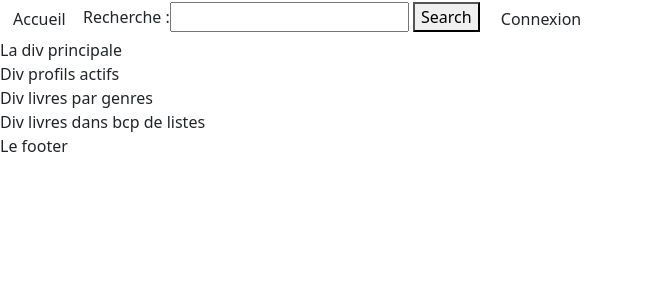
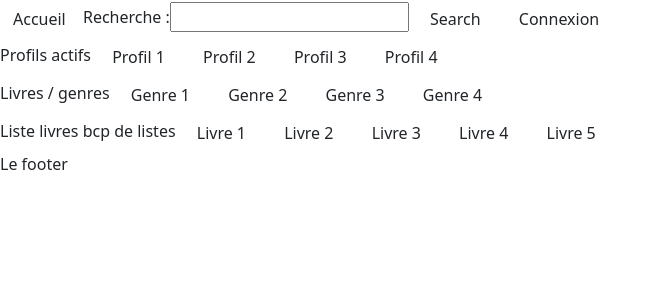
Before and after one commit to WewenGit/projet_web_L3, a Symfony app: template projet_web/templates/base.html.twig in a window 1280 px wide. Shown: the top 300 px of the page, without its empty margins (0-660 px from the left). Run offline with Twig, Linux system fonts and the light colour scheme; the template is opened without the code that fills it, so the values that code supplies are empty; some libraries are stand-ins or nearby versions.

Commit message:
modifications boutons page accueil

```diff
--- a/projet_web/templates/base.html.twig
+++ b/projet_web/templates/base.html.twig
@@ -16,11 +16,30 @@
 
             {% include "header.html.twig" %}
 
-            <div>
-                La div principale
-                <div>Div profils actifs</div>
-                <div>Div livres par genres</div>
-                <div>Div livres dans bcp de listes</div>
+            <div class="principal_div">
+                <div class="div-profils-actifs">
+                    Profils actifs
+                    <a href="{{ path('app_profil_detail') }}" class="btn rounded-pill btn-search px-3">Profil 1</a>
+                    <a href="{{ path('app_profil_detail') }}" class="btn rounded-pill btn-search px-3">Profil 2</a>
+                    <a href="{{ path('app_profil_detail') }}" class="btn rounded-pill btn-search px-3">Profil 3</a>
+                    <a href="{{ path('app_profil_detail') }}" class="btn rounded-pill btn-search px-3">Profil 4</a>
+                </div>
+                <div class="div-livres-genres">
+                    Livres / genres
+                    <a href="{{ path('app_liste_livres') }}" class="btn rounded-pill btn-search px-3">Genre 1</a>
+                    <a href="{{ path('app_liste_livres') }}" class="btn rounded-pill btn-search px-3">Genre 2</a>
+                    <a href="{{ path('app_liste_livres') }}" class="btn rounded-pill btn-search px-3">Genre 3</a>
+                    <a href="{{ path('app_liste_livres') }}" class="btn rounded-pill btn-search px-3">Genre 4</a>
+                </div>
+                </n>
+                <div class="div-livres-lotoflistes">
+                    Liste livres bcp de listes
+                    <a href="{{ path('app_liste_livres') }}" class="btn rounded-pill btn-search px-3">Livre 1</a>
+                    <a href="{{ path('app_liste_livres') }}" class="btn rounded-pill btn-search px-3">Livre 2</a>
+                    <a href="{{ path('app_liste_livres') }}" class="btn rounded-pill btn-search px-3">Livre 3</a>
+                    <a href="{{ path('app_liste_livres') }}" class="btn rounded-pill btn-search px-3">Livre 4</a>
+                    <a href="{{ path('app_liste_livres') }}" class="btn rounded-pill btn-search px-3">Livre 5</a>
+                </div>
             </div>
 
             {% include "footer.html.twig" %}
--- a/projet_web/templates/header.html.twig
+++ b/projet_web/templates/header.html.twig
@@ -1,7 +1,7 @@
 <header>
     <a href="{{ path('home') }}" class="btn">Accueil</a>
     <label>Recherche : </label><input type='text'>
-    <button>Search</button>
+    <a href="{{ path('app_search') }}" class="btn rounded-pill btn-search px-3">Search</a>
     <!--<button>Mes listes</button>-->
     <a href="{{ path('app_login') }}" class="btn rounded-pill btn-connexion px-3">Connexion</a>
 </header>
```
Also changed, not shown: projet_web/src/Controller/HomePageController.php (+36 -1 lines).
